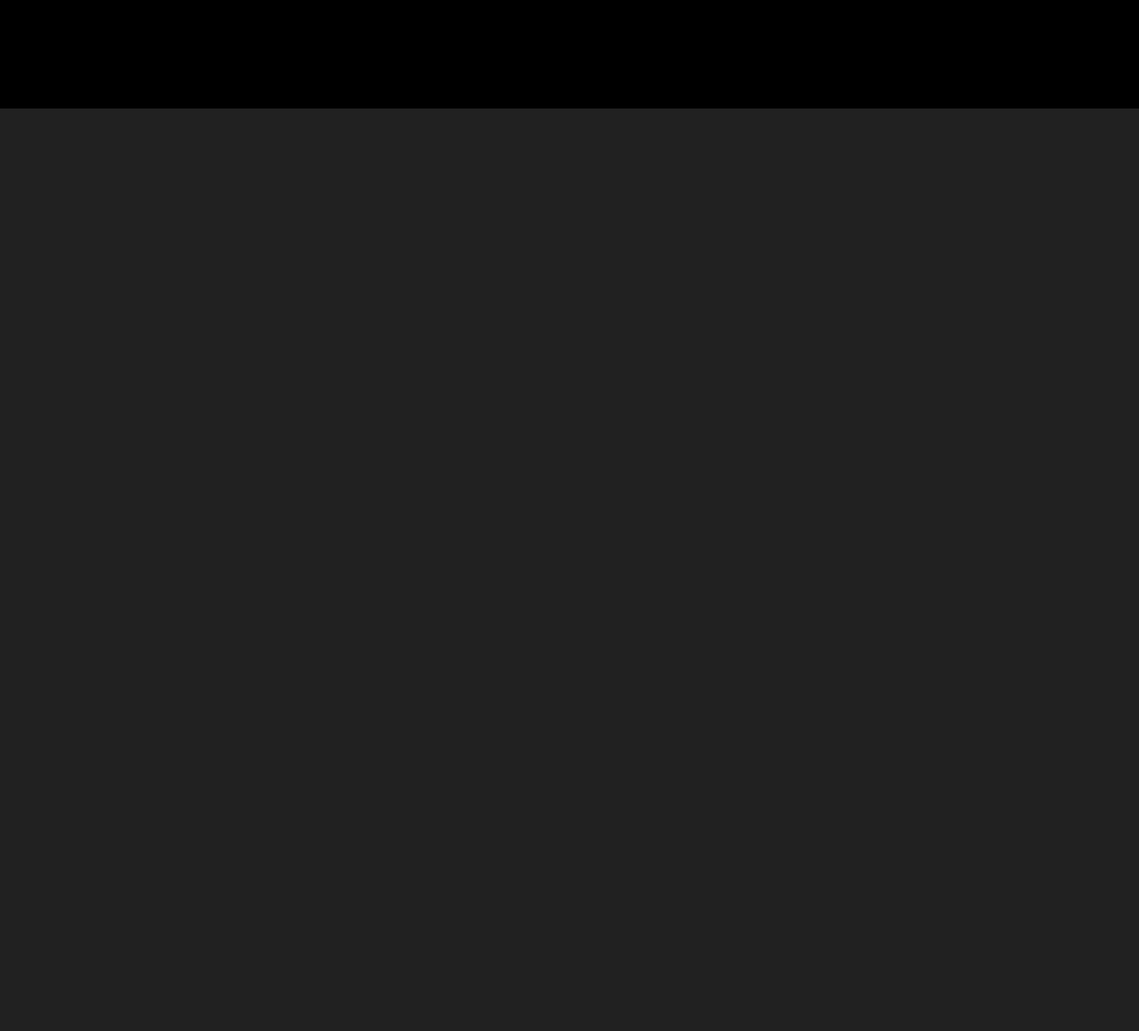
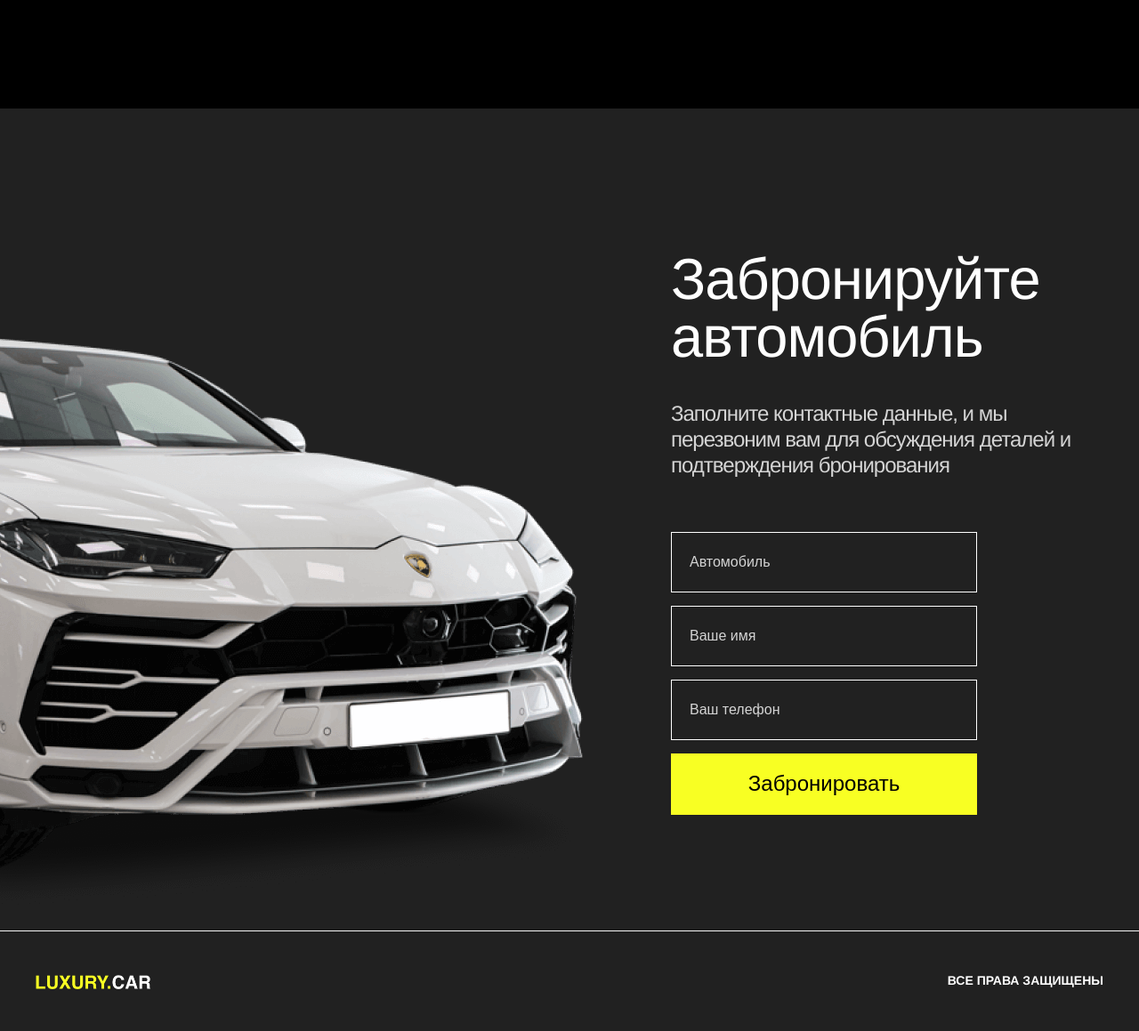
Before and after one commit to All1nois/car-dealership-website, a website: page index.html in a window 1280 px wide. Shown: the part 4441-5600 px from the top of the page at 89% size. Before the commit the page ends 4563 px from the top, so only its background shows below. Drawn offline with Linux system fonts and the light colour scheme.

Commit message:
CSS верстка закончена, кнопка так же тупит

```diff
--- a/index.html
+++ b/index.html
@@ -304,6 +304,34 @@
       </div>
 
     </section>
+    <section class="order">
+      <div class="conteiner">
+        <img src="images/order-car.png" alt="order">
+        <form >
+          <h3>Забронируйте автомобиль</h3>
+          <p>
+            Заполните контактные данные, и мы перезвоним вам для обсуждения деталей и подтверждения бронирования
+          </p>
+          <div class="order-form">
+            <input type="text" placeholder="Автомобиль">
+            <input type="text" placeholder="Ваше имя">
+            <input type="text" placeholder="Ваш телефон">
+            <button class="button" type="button">Забронировать</button>
 
+          </div>
+        </form>
+      </div>
+    </section>
+    <footer class="footer">
+      <div class="conteiner">
+        <div class="logo">
+          <img src="images/logo.png" alt="logo">
+        </div>
+        <div class="rights">
+          Все права защищены
+        </div>
+      </div>
+
+    </footer>
   </body>
 </html>
--- a/styles/style.css
+++ b/styles/style.css
@@ -247,3 +247,79 @@ body {
   line-height: 120%;
   color: #d4d4d4;
 }
+
+
+.order{
+  padding-top: 159px;
+  padding-bottom: 130px;
+}
+
+.order .conteiner{
+  position: relative;
+}
+
+.order img{
+  position: absolute;
+  top: -25px;
+  left: -530px;
+}
+
+.order form{
+  margin-left: 714px;
+  max-width: 486px;
+}
+
+.order h3{
+  font-weight: normal;
+  font-size: 65px;
+  line-height: 100%;
+  margin-bottom: 40px;
+}
+
+.order p{
+  font-size: 24px;
+  line-height: 120%;
+  color: #d4d4d4;
+  margin-bottom: 60px;
+  max-width: 453px;
+}
+
+.order-form{
+  width: 344px;
+}
+
+::placeholder{
+  color: #d4d4d4;
+}
+.order-form input{
+  width: 100%;
+  height: 68px;
+  padding: 24px 20px;
+  box-sizing: border-box;
+  color: #ffffff;
+  border: 1px solid #ffffff;
+  background-color: transparent;
+  margin-bottom: 15px;
+  font-size: 16px;
+  outline: none;
+}
+
+.footer{
+  padding: 47px 0;
+  border-top: 1px solid #f5f5f5;
+
+}
+
+.footer .conteiner {
+  display: flex;
+  justify-content: space-between;
+  align-items: center;
+}
+
+.rights{
+  font-size: 14px;
+  line-height: 90%;
+  letter-spacing: normal;
+  font-weight: bold;
+  text-transform: uppercase;
+}
```
